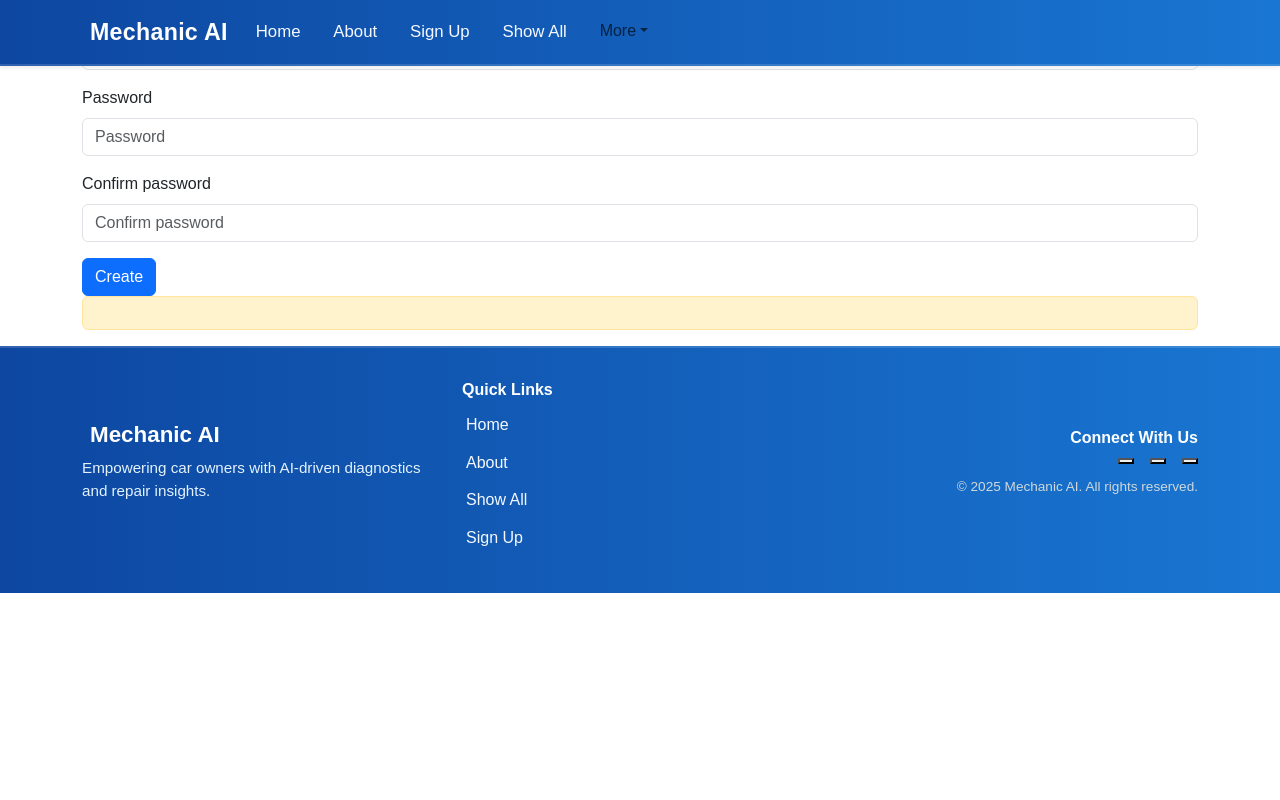
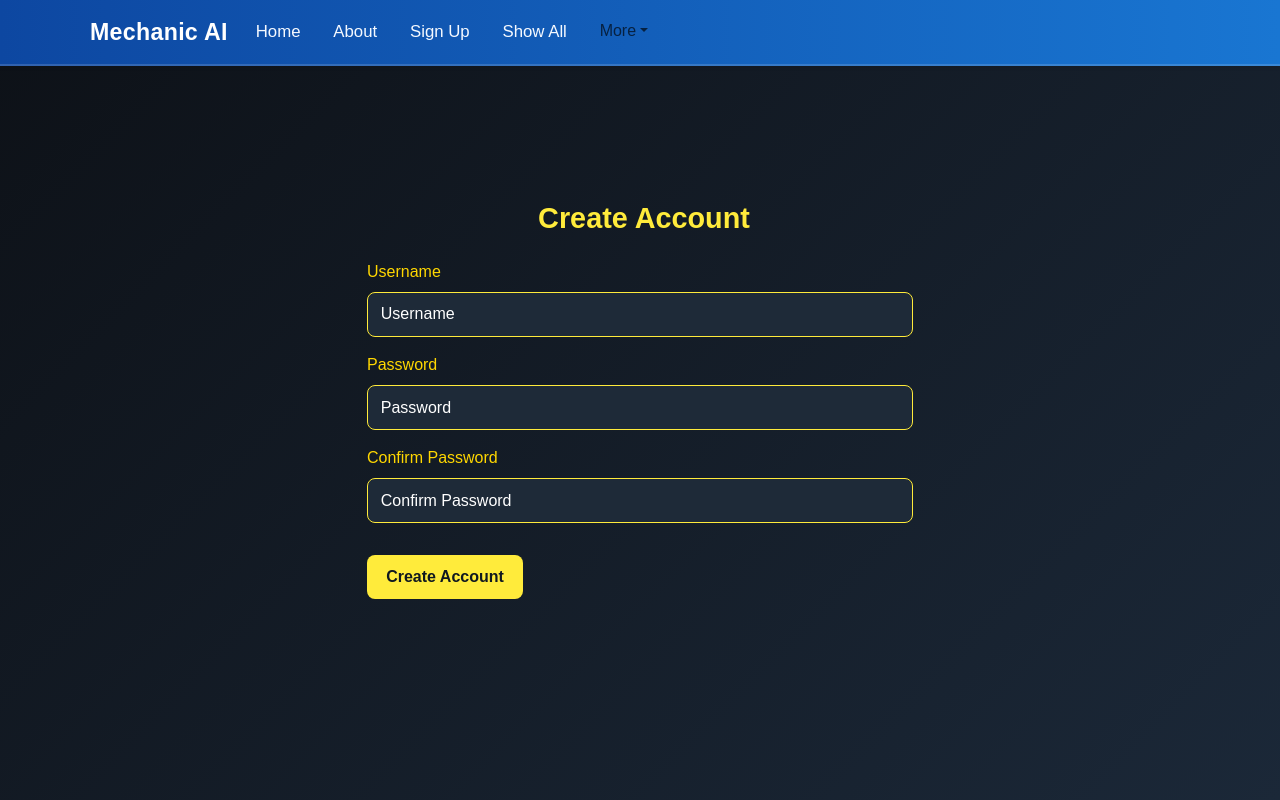
Before and after one commit to rebahama/rebahama-ai-mechanic-frontend, a React (Create React App) app: page /signup in a window 1280 px wide. Shown: the top 800 px of the page. Built offline with nearby package versions, Linux system fonts and the light colour scheme; a web font is replaced by a local one.

Commit message:
add create account page

```diff
--- a/src/styles/LogInPage.module.css
+++ b/src/styles/LogInPage.module.css
@@ -0,0 +1,72 @@
+.CenterForm {
+    min-height: 100vh;
+    display: flex;
+    justify-content: center;
+    align-items: center;
+    background: linear-gradient(135deg, #0d1117 0%, #1b2838 100%);
+    padding: 2rem;
+    color: #ffeb3b;
+}
+
+.FormLabel {
+    color: #ffd700;
+}
+
+.InputLogIn {
+    background-color: #1e2a38;
+    border: 1px solid #ffeb3b;
+    color: #ffeb3b;
+    border-radius: 8px;
+    padding: 0.6rem 0.8rem;
+    transition: border 0.3s ease, box-shadow 0.3s ease;
+}
+
+.InputLogIn:focus {
+    border-color: #ffd700;
+    box-shadow: 0 0 10px rgba(255, 215, 0, 0.5);
+    outline: none;
+    background-color: #1f2d3e;
+}
+
+.InputLogIn::placeholder {
+    color: #ffffff;
+    opacity: 1;
+}
+
+.LoginBtn {
+    background-color: #ffeb3b;
+    color: #101820;
+    font-weight: 600;
+    border: none;
+    border-radius: 8px;
+    padding: 0.6rem 1.2rem;
+    margin-top: 1rem;
+    transition: transform 0.2s ease, background-color 0.3s ease;
+}
+
+.LoginBtn:hover {
+    background-color: #ffd700;
+    /* brighter yellow on hover */
+    transform: scale(1.05);
+}
+
+.Alert {
+    margin-top: 0.5rem;
+    font-size: 0.9rem;
+    font-weight: 500;
+    border-radius: 6px;
+    background-color: rgba(255, 215, 0, 0.15);
+    /* soft yellow bg */
+    color: #ffeb3b;
+    /* yellow text */
+    border: 1px solid #ffeb3b;
+}
+
+.FormTitle {
+    text-align: center;
+    font-size: 1.8rem;
+    font-weight: 700;
+    color: #ffeb3b;
+    /* bright yellow title */
+    margin-bottom: 1.5rem;
+}
--- a/src/webpage/auth/CreateAcount.js
+++ b/src/webpage/auth/CreateAcount.js
@@ -25,20 +25,27 @@ const CreateAccount = () => {
 
         try {
             await axios.post("api/auth/registration/", signUp);
-            setMessage("Account created")
+            setMessage("✅ Account created successfully!");
+            setError({});
         } catch (err) {
             console.log(err);
-            setError(err.response?.data);
+            setError(err.response?.data || {});
+            setMessage("");
         }
     };
+
     return (
-        <div>
-            <Container className={styles.CenterForm}>
-                <Row md={12}>
-                    <Col md={12}>
+        <div className={styles.CenterForm}>
+            <Container>
+                <Row className="justify-content-center">
+                    <Col md={6}>
+                        <h2 className={styles.FormTitle}>
+                            <wa-icon name="user-plus" class="me-2"></wa-icon>
+                            Create Account
+                        </h2>
                         <Form onSubmit={submitForm}>
                             <Form.Group className="mb-3" controlId="username">
-                                <Form.Label>Username</Form.Label>
+                                <Form.Label className={styles.FormLabel}>Username</Form.Label>
                                 <Form.Control
                                     type="text"
                                     placeholder="Username"
@@ -47,54 +54,44 @@ const CreateAccount = () => {
                                     className={styles.InputLogIn}
                                     onChange={handleChange}
                                 />
+                                {error.username?.map((msg, idx) => (
+                                    <Alert key={idx} className={styles.Alert}>{msg}</Alert>
+                                ))}
                             </Form.Group>
 
-                            {error.username?.map((message, idx) => (
-                                <Alert variant="warning" key={idx}>
-                                    {message}
-                                </Alert>
-                            ))}
-
                             <Form.Group className="mb-3" controlId="password1">
-                                <Form.Label>Password</Form.Label>
+                                <Form.Label className={styles.FormLabel}>Password</Form.Label>
                                 <Form.Control
                                     type="password"
                                     placeholder="Password"
                                     value={password1}
                                     name="password1"
+                                    className={styles.InputLogIn}
                                     onChange={handleChange}
-                                    className={styles.InputLogIn}
                                 />
+                                {error.password1?.map((msg, idx) => (
+                                    <Alert key={idx} className={styles.Alert}>{msg}</Alert>
+                                ))}
                             </Form.Group>
-                            {error.password1?.map((message, idx) => (
-                                <Alert variant="warning" key={idx}>
-                                    {message}
-                                </Alert>
-                            ))}
 
                             <Form.Group className="mb-3" controlId="password2">
-                                <Form.Label>Confirm password</Form.Label>
+                                <Form.Label className={styles.FormLabel}>Confirm Password</Form.Label>
                                 <Form.Control
                                     type="password"
-                                    placeholder="Confirm password"
+                                    placeholder="Confirm Password"
                                     value={password2}
                                     name="password2"
+                                    className={styles.InputLogIn}
                                     onChange={handleChange}
-                                    className={styles.InputLogIn}
                                 />
+                                {error.password2?.map((msg, idx) => (
+                                    <Alert key={idx} className={styles.Alert}>{msg}</Alert>
+                                ))}
                             </Form.Group>
 
-                            {error.password2?.map((message, idx) => (
-                                <Alert variant="warning" key={idx}>
-                                    {message}
-                                </Alert>
-                            ))}
+                            <Button type="submit" className={styles.LoginBtn}>Create Account</Button>
 
-                            <Button type="submit" className={styles.LoginBtn}> Create </Button>
-
-                            <Alert variant="warning">
-                                {message}
-                            </Alert>
+                            {message && <Alert variant="success" className="mt-3">{message}</Alert>}
                         </Form>
                     </Col>
                 </Row>
```
